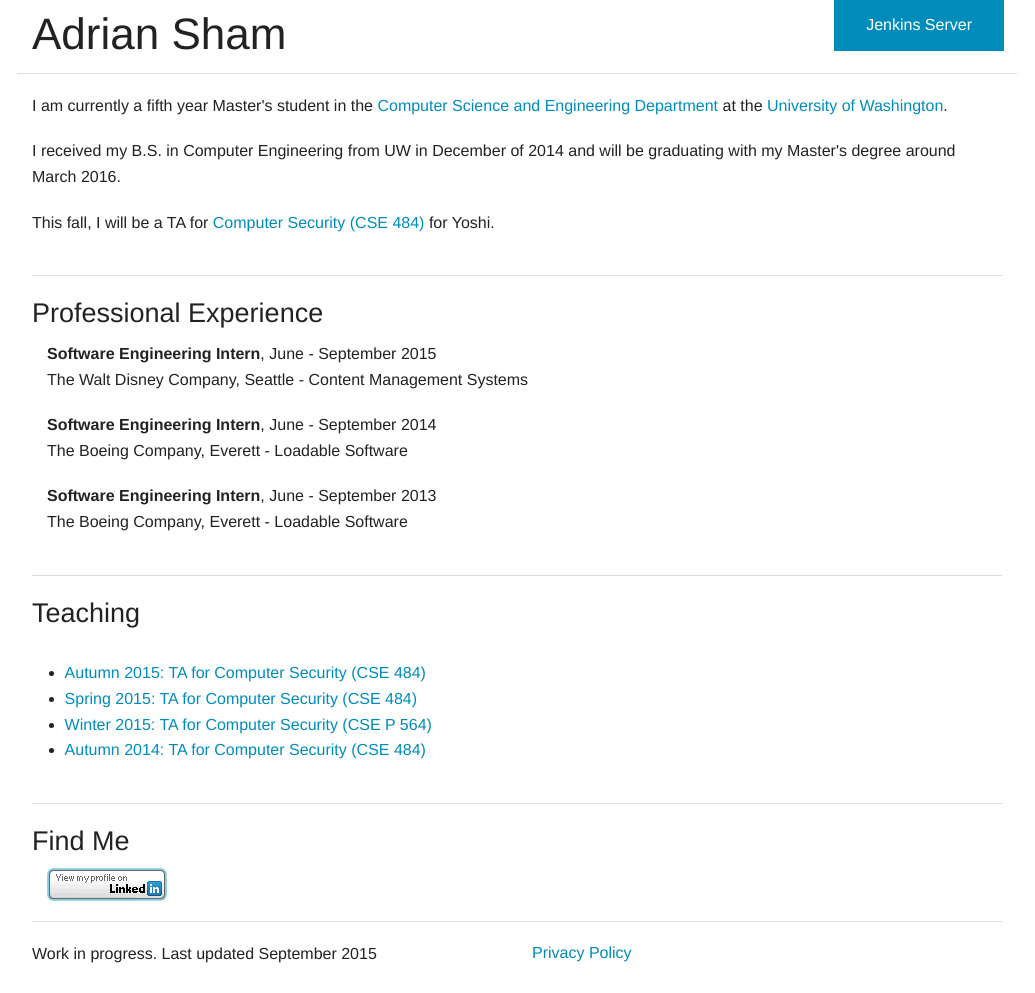
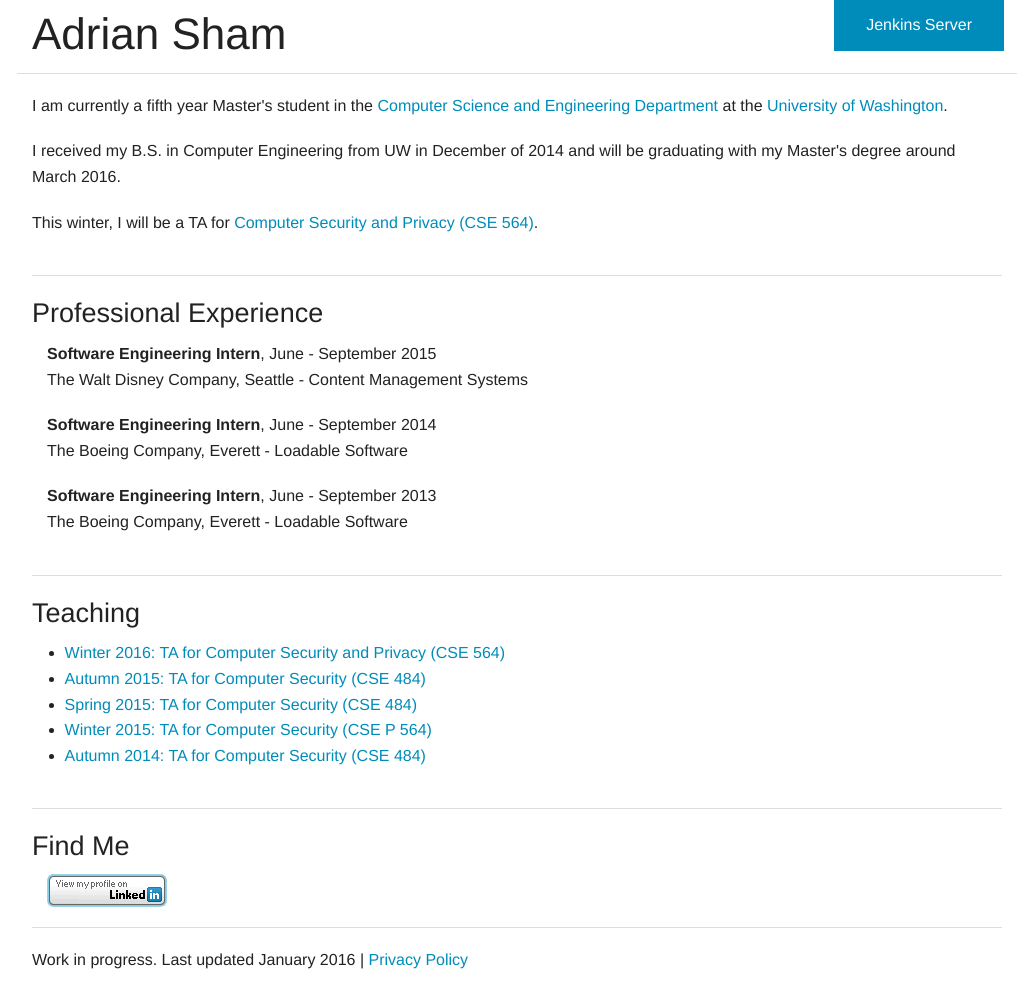
Before and after one commit to adrsham/website, a plain HTML site: page index.html in a window 1280 px wide. Shown: the whole page, without its empty margins (123-1158 px from the left). Drawn offline with Linux system fonts and the light colour scheme.

Commit message:
add current quarter info

```diff
--- a/index.html
+++ b/index.html
@@ -18,7 +18,6 @@
 
           ga('create', 'UA-69139310-1', 'auto');
           ga('send', 'pageview');
-
         </script>
     </head>
 
@@ -50,7 +49,7 @@
             </p>
 
             <p>
-            This fall, I will be a TA for <a href="https://courses.cs.washington.edu/courses/cse484/15au/">Computer Security (CSE 484)</a> for Yoshi.
+                This winter, I will be a TA for <a href="http://courses.cs.washington.edu/courses/cse564/16wi/">Computer Security and Privacy (CSE 564)</a>.
             </p>
 
             </div>
@@ -85,9 +84,12 @@
         <hr>
         <h3>Teaching</h3>
         <div class="large-12 columns">
-            <p></p>
             <ul>
-                <li><a href="https://courses.cs.washington.edu/courses/cse484/15au/">Autumn 2015: TA for Computer Security (CSE 484)</a></li>
+                <li><a href="http://courses.cs.washington.edu/courses/cse564/16wi/">Winter 2016: TA for Computer Security and Privacy (CSE 564)</a>
+                </li>
+                <li><a href="https://courses.cs.washington.edu/courses/cse484/15au/">Autumn 2015: TA for Computer Security (CSE 484)</a>
+
+                </li>
                 <li><a href="https://courses.cs.washington.edu/courses/cse484/15sp/">Spring 2015: TA for Computer Security (CSE 484)</a></li>
                 <li><a href="http://courses.cs.washington.edu/courses/csep564/15wi/">Winter 2015: TA for Computer Security (CSE P 564)</a></li>
                 <li><a href="https://courses.cs.washington.edu/courses/cse484/14au/">Autumn 2014: TA for Computer Security (CSE 484)</a></li>
@@ -116,10 +118,11 @@
             <hr/>
             <div class="row">
                 <div class="large-6 columns">
-                  <p>Work in progress. Last updated September 2015</p>
-                </div>
-                <div class="large-6 columns">
+                  <p>Work in progress. Last updated January 2016 |
+
                     <a href="/privacy-policy.html">Privacy Policy</a>
+
+                    </p>
                 </div>
             </div>
         </div>
```
Lines whose indentation alone changed are shown as unchanged.
